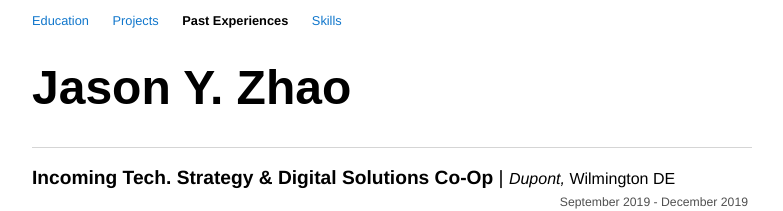
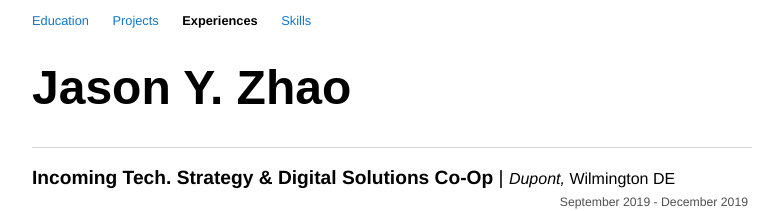
Before and after one commit to jasonzhao1998/jasonzhao1998.github.io, a Jekyll site: the page built from experience/index.html, in a window 1280 px wide. Shown: the top 211 px of the page, without its empty margins (248-1031 px from the left). Built offline with Jekyll 4.4.1, drawn with Linux system fonts in a browser that asks for light colours.

Commit message:
Update title.

```diff
--- a/_layouts/default.html
+++ b/_layouts/default.html
@@ -48,9 +48,9 @@
 
   <li>
     {% if page.url == '/experience/' %}
-    <strong>Past Experiences</strong>
+    <strong>Experiences</strong>
     {% else %}
-    <a href="/experience/">Past Experiences</a>
+    <a href="/experience/">Experiences</a>
     {% endif %}
   </li>
 
--- a/experience/index.html
+++ b/experience/index.html
@@ -1,6 +1,6 @@
 ---
 layout: default
-title: Jason Zhao | Past Experiences
+title: Jason Zhao | Experiences
 ---
 
 <div class="experience">
```
